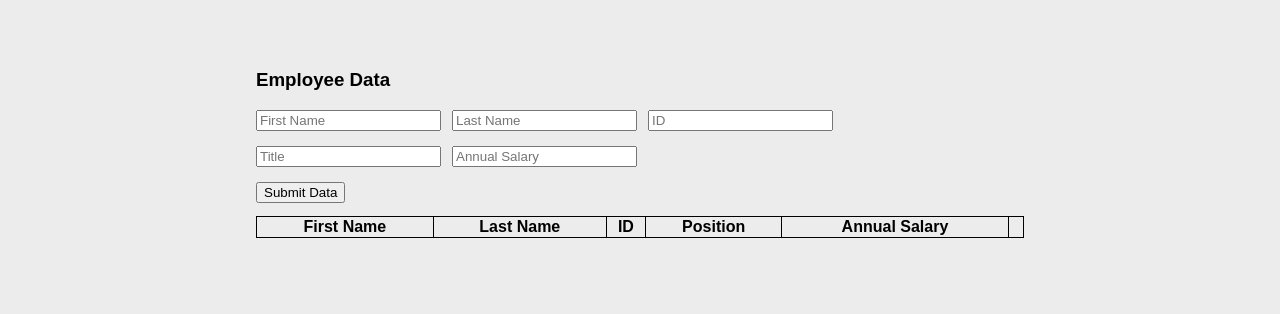
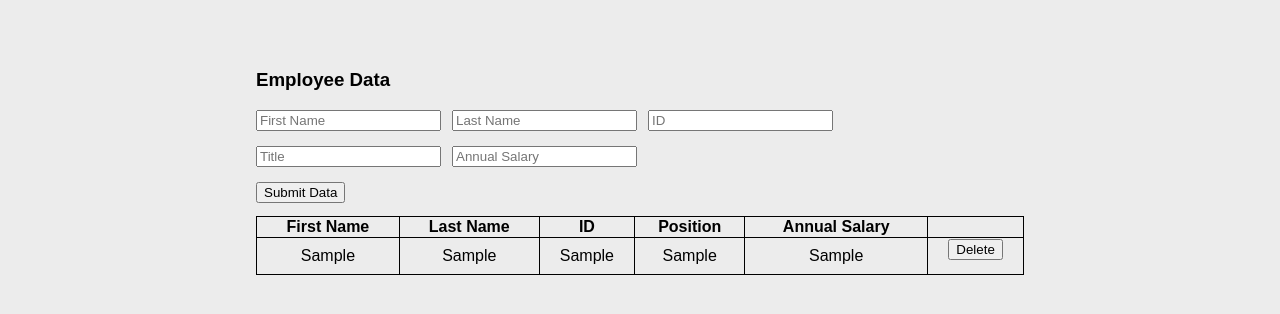
Before and after one commit to cback97/cback-salary-calc, a plain HTML site: page index.html in a window 1280 px wide. Both pictures are taken after typing "Sample", "Sample", "Sample", "Sample", "Sample" into the empty fields and a click on the button "Submit Data". Shown: the part 104-418 px from the top of the page. Drawn offline with Linux system fonts and the light colour scheme.

Commit message:
Appending employee data in rows on the DOM

```diff
--- a/client.js
+++ b/client.js
@@ -6,17 +6,17 @@ $(document).ready(function () {
     // console.log('Hi I\'m jQuery');
     // $('body').append();
 
-$('#uploadData').on('click', pushEmployeeInfo);
+    $('#uploadData').on('click', pushEmployeeInfo);
 
 });
 
 
-function pushEmployeeInfo (){
+function pushEmployeeInfo() {
     //Get Data from Input Fields
     employeeData = {
         firstName: $('#firstName').val(),
         lastName: $('#lastName').val(),
-        ID: $('#ID').val(),
+        id: $('#ID').val(),
         Position: $('#Position').val(),
         annualSalary: $('#annualSalary').val(),
     }
@@ -30,4 +30,26 @@ function pushEmployeeInfo (){
     $('#annualSalary').val('');
 
     console.log(employees);
+    displayOutput();
 }
+
+function displayOutput() {
+    // Clear everything out first
+    $('#employeeOutput').empty();
+
+    // Loop over array & add a row to the table on the DOM
+    for (member of employees) {
+        $('#employeeOutput').append(`
+            <tr>
+                <td>${member.firstName}</td>
+                <td>${member.lastName}</td>
+                <td>${member.id}</td>
+                <td>${member.Position}</td>
+                <td>${member.annualSalary}</td>
+                <td>
+                    <button class="delete">Delete</button>
+                </td>
+            </tr>
+        `)
+    }
+}
```
Also changed, not shown: index.html (+2 -1 lines).
